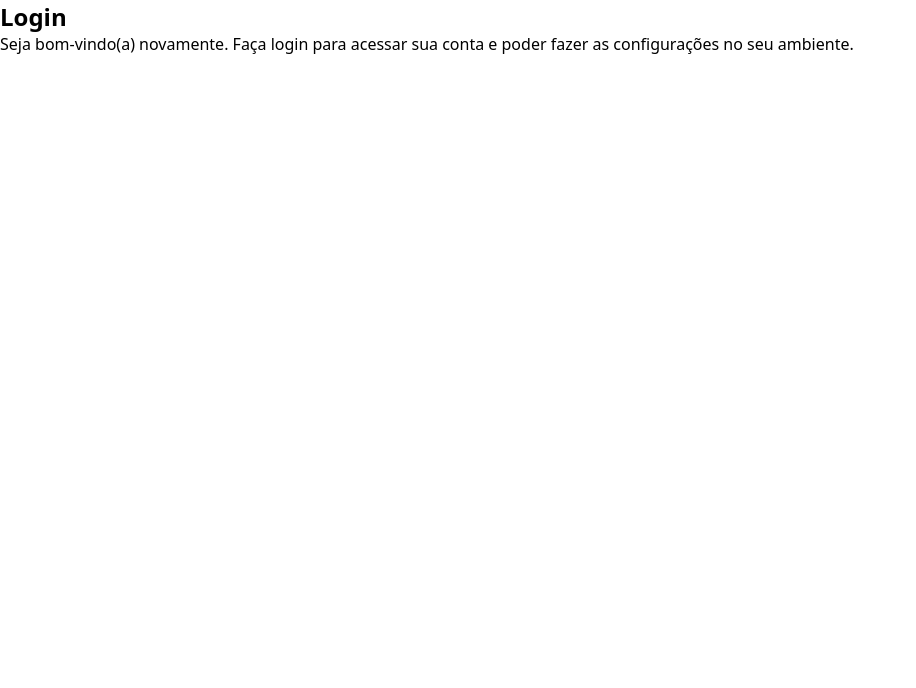
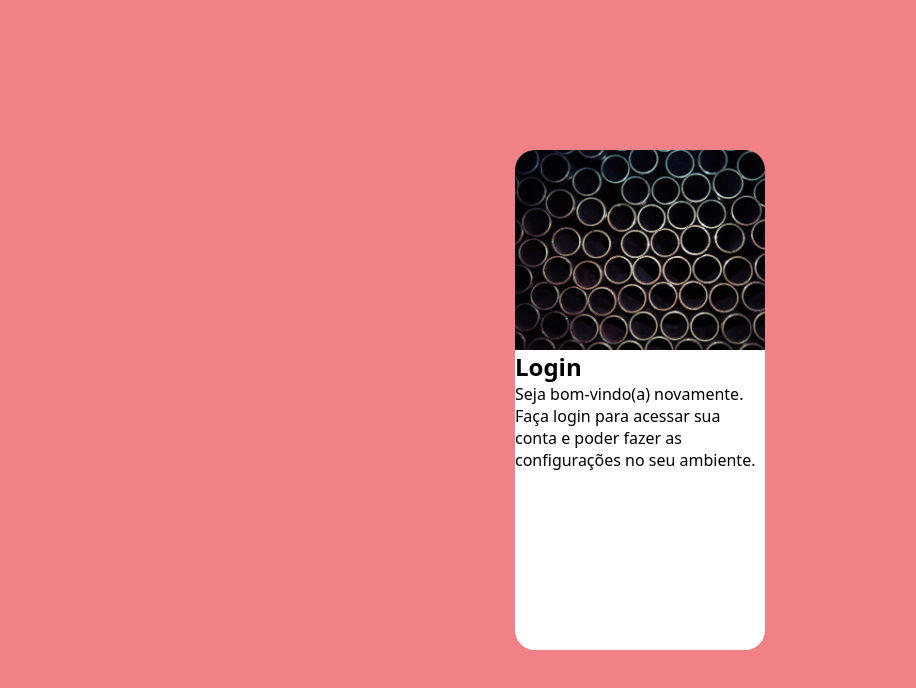
Before and after one commit to LeonardoIvodeAraujo/login, a plain HTML site: page index.html in a window 1280 px wide. Shown: the whole page, without its empty margins (0-916 px from the left). Drawn offline with Linux system fonts and the light colour scheme.

Commit message:
Update style.css

```diff
--- a/estilos/style.css
+++ b/estilos/style.css
@@ -13,3 +13,33 @@
     margin: 0px;
     box-sizing: border-box;
 }
+
+body,html{
+    background-color: #F08186;
+    height: 100vh;
+    width: 100vw;
+}
+
+main{
+    position:relative;
+    height: 100vh;
+    width: 100 vw;
+}
+
+section#login{
+    position: absolute;
+    top: 50%;
+    left: 50%;
+    transform: translate(-50%, -50%);
+    background-color: white;
+    width: 250px;
+    height: 500px;
+    border-radius: 20px;
+    overflow: hidden;
+
+}
+section#login > div#imagem{
+    background: #F08186 url(../imagens/pexels-shockphoto-by-szoka-sebastian-1381938.jpg) no-repeat;
+    background-size: cover;
+    height: 200px;
+}
```
